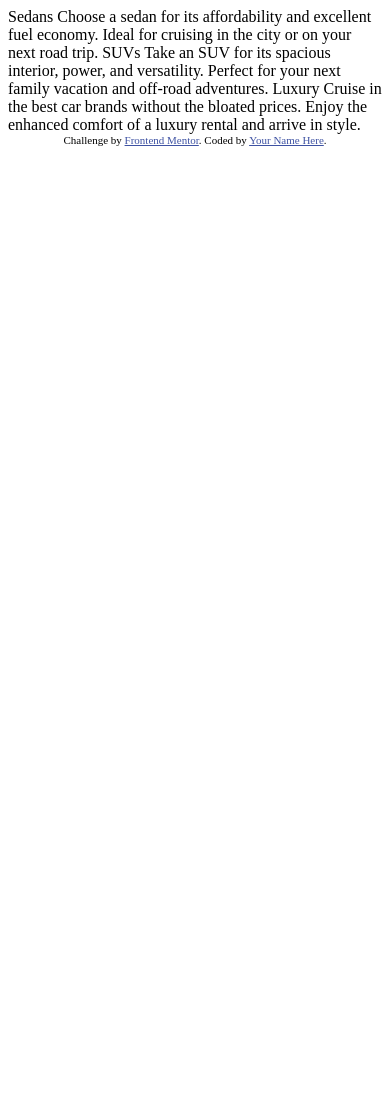
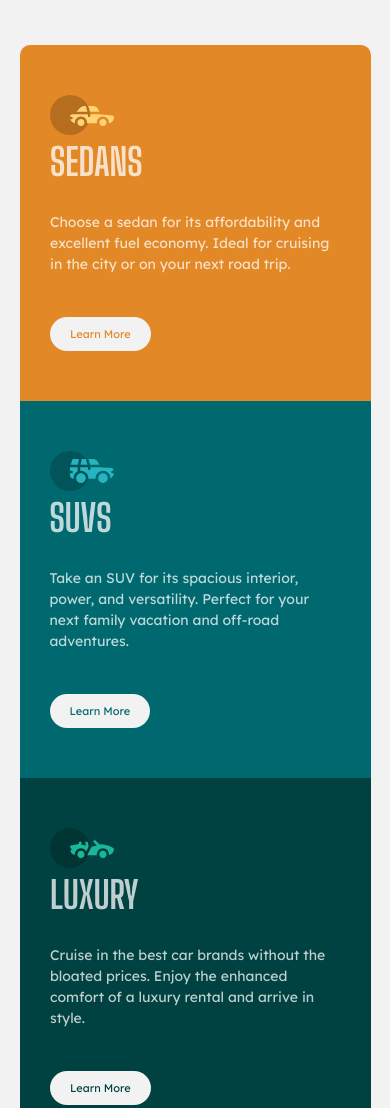
Before and after one commit to karenefereyan/3-column-preview-layout-frontend-mentor-HTML-CSS, a plain HTML site: page index.html in a window 390 px wide. Shown: the top 1108 px of the page. Before the commit the page ends 844 px from the top, so only its background shows below. Drawn offline with nearby package versions, Linux system fonts and the light colour scheme.

Commit message:
Mobile and Desktop iterations completed🔥🔥🔥🔥🔥

```diff
--- /dev/null
+++ b/css/styles.css
@@ -0,0 +1,159 @@
+@import url('https://fonts.googleapis.com/css2?family=Big+Shoulders+Display:wght@700&family=Lexend+Deca&display=swap');
+
+:root{
+    --sedans-orange:hsl(31, 77%, 52%);
+    --suv-dark-cyan:hsl(184, 100%, 22%);
+    --luxury-very-dark-cyan: hsl(179, 100%, 13%);
+    --text-transparent-white:hsla(0, 0%, 100%, 0.75);
+    --background-bg-headings: hsl(0, 0%, 95%);
+}
+
+*{
+    margin: 0;
+    padding: 0;
+    box-sizing: border-box;
+}
+
+body{
+    font-size: 15px;
+    font-family: "Lexend Deca", sans-serif;
+    background-color: var(--background-bg-headings);
+    color: var(--text-transparent-white);
+}
+
+a{
+    text-decoration: none;
+    text-transform: capitalize;
+    font-weight: 500;
+}
+
+h1,
+p{
+    margin: 0;
+}
+
+.container{
+    width: 90%;
+    margin: 3em auto;
+}
+
+#cars{
+    display: flex;
+    justify-content: center;
+    align-items: center;
+}
+
+.car-card{
+    height: auto;
+    width: 25%;
+    padding: 50px 30px;
+}
+
+.car-card:first-child{
+    background-color: var(--sedans-orange);
+    border-radius: 10px 0 0 10px;
+}
+
+.car-card:first-child > a{
+    color: var(--sedans-orange);
+}
+
+.car-card:first-child > a:hover{
+   color: var(--text-transparent-white);
+   background: var(--sedans-orange);
+   border: 2px solid var(--text-transparent-white);
+}
+
+.car-card:nth-child(2){
+    background-color: var(--suv-dark-cyan);
+}
+
+.car-card:nth-child(2) > a{
+    color: var(--suv-dark-cyan);
+}
+
+.car-card:nth-child(2) > a:hover{
+    color: var(--text-transparent-white);
+    background: var(--suv-dark-cyan);
+    border: 2px solid var(--text-transparent-white);
+}
+
+
+.car-card:nth-child(3){
+    background-color: var(--luxury-very-dark-cyan);
+    border-radius: 0 10px 10px 0;
+}
+
+.car-card:nth-child(3) > a{
+    color: var(--luxury-very-dark-cyan);
+}
+
+.car-card:nth-child(3) > a:hover{
+    color: var(--text-transparent-white);
+    background: var(--luxury-very-dark-cyan);
+    border: 2px solid var(--text-transparent-white);
+}
+
+.car-card img{
+    max-width: 100%;
+    height: auto;
+}
+
+.car-card h1{
+    text-transform: uppercase;
+    font-family: "Big Shoulders Display", cursive;
+    margin-bottom:1em;
+    font-size: 2.5em;
+}
+
+.car-card p{
+    font-size: 14px;
+    margin-bottom: 4.5em;
+    line-height: 1.5em;
+}
+
+.car-card .styled-link{
+    background-color:var(--background-bg-headings);
+    padding: 10px 20px;
+    display: inline-block;
+    border-radius: 25px;
+    font-size: 11px;
+}
+
+.attribution {
+    font-size: 11px; text-align: center;
+    color: var(--sedans-orange);
+    margin-bottom: 1.5em;
+}
+
+.attribution  > a {
+     color: hsl(228, 45%, 44%);
+}
+
+@media screen and (max-width:768px) {
+    #cars{
+        flex-direction: column;
+    }
+    .car-card{
+        width: 75%;
+    }
+    .car-card:first-child{
+        border-radius: 10px 10px 0 0;
+    }
+    .car-card:nth-child(3){
+        border-radius: 0 0 10px 10px;
+    }
+    .car-card h1{
+        margin-bottom: .75em;
+    }
+    .car-card p{
+        margin-bottom: 3em;
+    }
+}
+
+@media screen and (max-width:480px){
+    .car-card{
+        width: 100%;
+    }
+
+}
--- a/index.html
+++ b/index.html
@@ -7,30 +7,55 @@
   <link rel="icon" type="image/png" sizes="32x32" href="./images/favicon-32x32.png">
 
   <title>Frontend Mentor | 3-column preview card component</title>
-
-  <!-- Feel free to remove these styles or customise in your own stylesheet 👍 -->
-  <style>
-    .attribution { font-size: 11px; text-align: center; }
-    .attribution a { color: hsl(228, 45%, 44%); }
-  </style>
+  <link
+  rel="stylesheet"
+  href="https://cdnjs.cloudflare.com/ajax/libs/animate.css/4.1.1/animate.min.css"
+/>
+  <link rel="stylesheet" href="css/styles.css">
 </head>
 <body>
 
-  Sedans
-  Choose a sedan for its affordability and excellent fuel economy. Ideal for cruising in the city
-  or on your next road trip.
+  <div id="cars" class="container">
+    <div class="car-card animate__animated animate__backInDown">
+      <div class="positioned-car-div">
+        <img src="images/icon-sedans.svg" alt="Sedan car">
+      </div>
+      <h1>Sedans</h1>
+      <p>Choose a sedan for its affordability and excellent fuel economy. Ideal for cruising in the city
+        or on your next road trip.
+      </p>
+      <a href="/" class="styled-link">learn more</a>
+    </div>
 
-  SUVs
-  Take an SUV for its spacious interior, power, and versatility. Perfect for your next family vacation
-  and off-road adventures.
+    <div class="car-card animate__animated animate__flash">
+      <div class="positioned-car-div">
+        <img src="images/icon-suvs.svg" alt="SUV car">
+      </div>
+      <h1>SUVs</h1>
+      <p>Take an SUV for its spacious interior, power, and versatility. Perfect for your next family vacation
+        and off-road adventures.
+      </p>
 
-  Luxury
-  Cruise in the best car brands without the bloated prices. Enjoy the enhanced comfort of a luxury
-  rental and arrive in style.
+      <a href="/" class="styled-link">learn more</a>
+    </div>
 
-  <div class="attribution">
-    Challenge by <a href="https://www.frontendmentor.io?ref=challenge" target="_blank">Frontend Mentor</a>.
-    Coded by <a href="#">Your Name Here</a>.
+    <div class="car-card animate__animated animate__backInUp">
+      <div class="positioned-car-div">
+        <img src="images/icon-luxury.svg" alt="luxury car">
+      </div>
+      <h1>Luxury</h1>
+      <p> Cruise in the best car brands without the bloated prices. Enjoy the enhanced comfort of a luxury
+      rental and arrive in style.
+      </p>
+      <a href="/" class="styled-link">learn more</a>
+    </div>
   </div>
+
+
+    <div class="attribution">
+      Challenge by <a href="https://www.frontendmentor.io?ref=challenge" target="_blank">Frontend Mentor</a>.
+      Coded by <a href="#">Karen Simisola Efereyan</a>.
+    </div>
+
 </body>
 </html>
```
